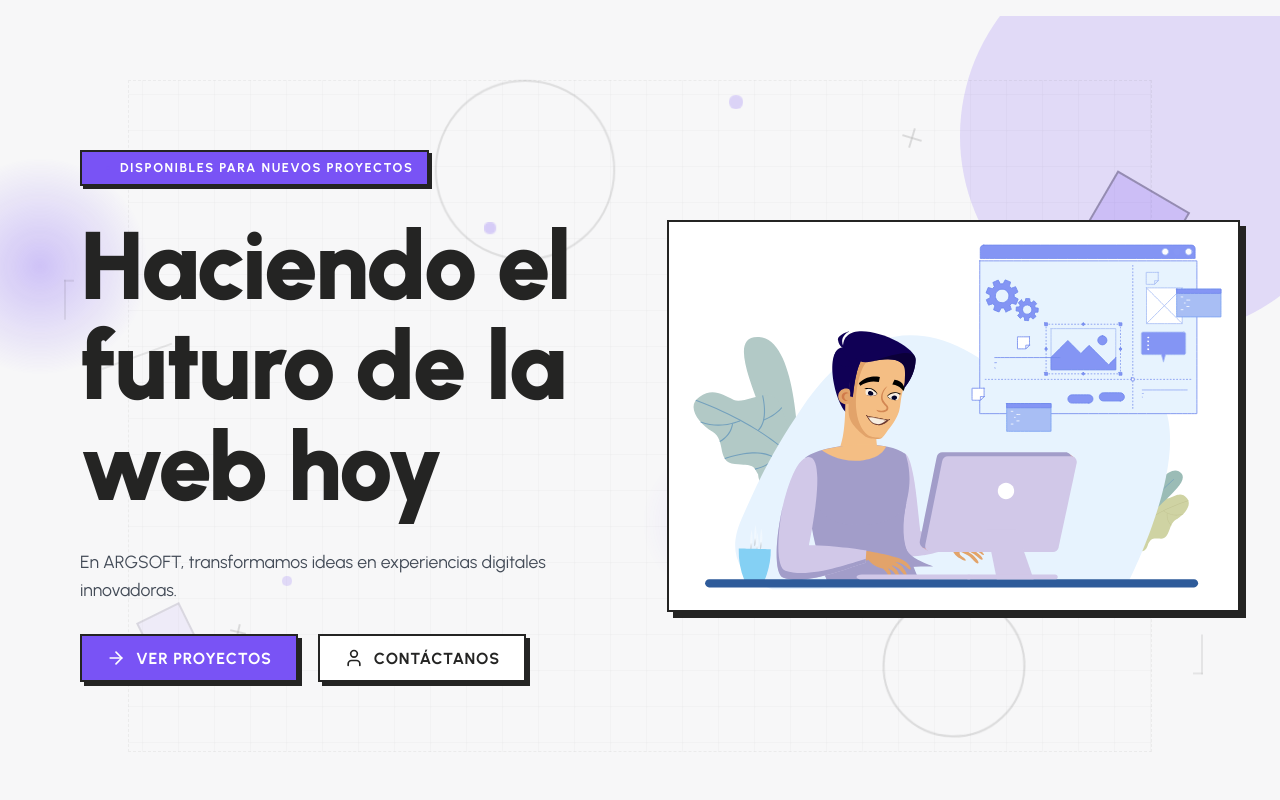
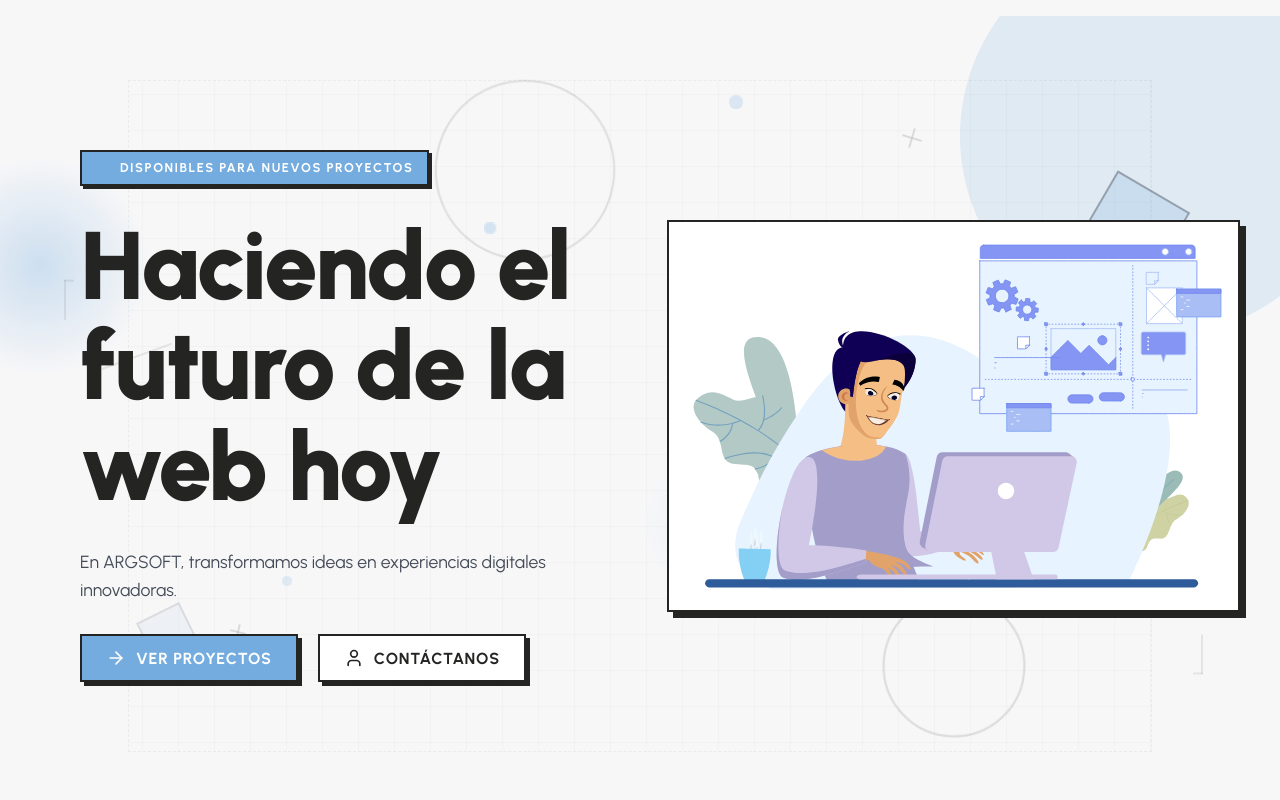
Before and after one commit to argsoft-ar/argsoft.ar, a React (Vite) app: page / in a window 1280 px wide. Shown: the top 800 px of the page. Built offline with nearby package versions, Linux system fonts and the light colour scheme.

Commit message:
New colors

```diff
--- a/src/index.css
+++ b/src/index.css
@@ -23,10 +23,10 @@
   --background-secondary: #ffffff;
   --text-color: #242423;
   --text-muted: #434b57;
-  --secondary-color: #7953f5;
-  --accent-color: #7953f5;
+  --secondary-color: #74acdf;
+  --accent-color: #74acdf;
   --hover-color: #9b7dfa;
-  --border-color: rgba(36, 36, 35, 0.1);
+  --border-color: #f6b40e;
   --box-shadow-color: 0 2px 8px rgba(0, 0, 0, 0.1);
   --box-shadow-hover-color: rgba(121, 83, 245, 0.4) 0px 4px 12px;
   --text-on-primary: #ffffff;
@@ -36,11 +36,11 @@
 [data-theme="dark"] {
   --background-color: #242423;
   --background-secondary: #2d2d2c;
-  --text-color: #f7f7f8;
+  --text-color: #74acdf;
   --text-muted: #9ca3af;
-  --secondary-color: #7953f5;
-  --accent-color: #7953f5;
-  --hover-color: #9b7dfa;
+  --secondary-color: #194792;
+  --accent-color: #194792;
+  --hover-color: #74acdf;
   --border-color: rgba(247, 247, 248, 0.1);
   --box-shadow-color: 0 2px 8px rgba(0, 0, 0, 0.3);
   --box-shadow-hover-color: 0 4px 12px rgba(0, 0, 0, 0.4);
```
